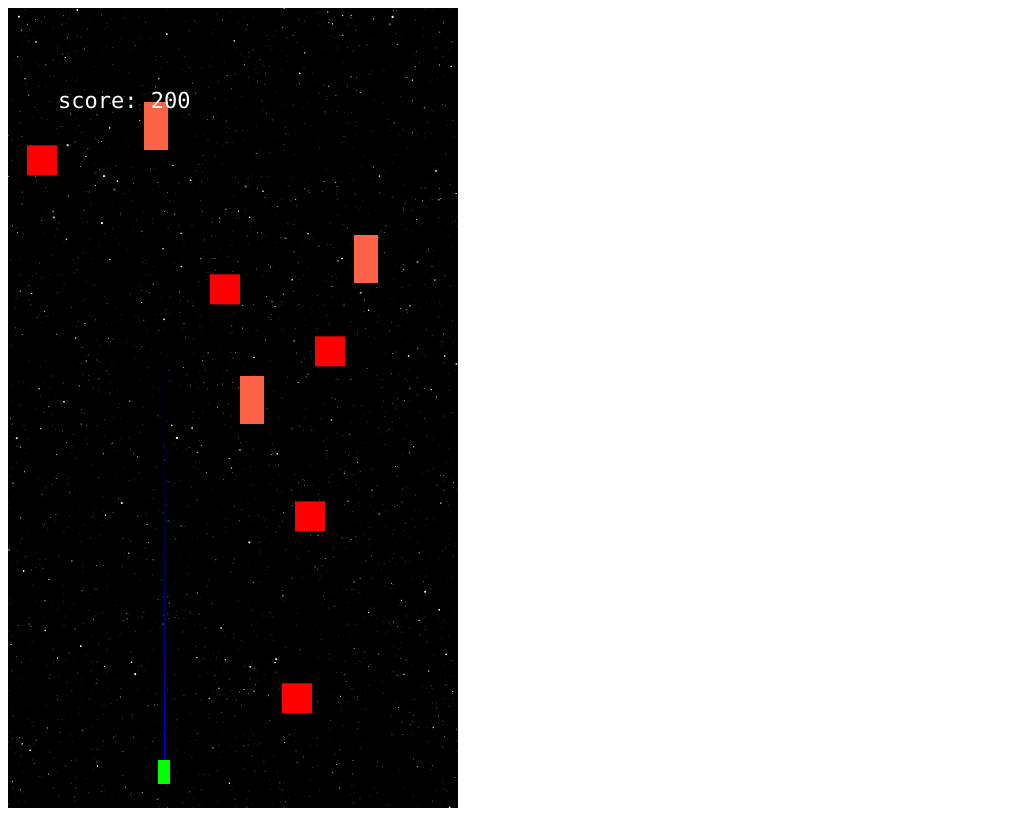
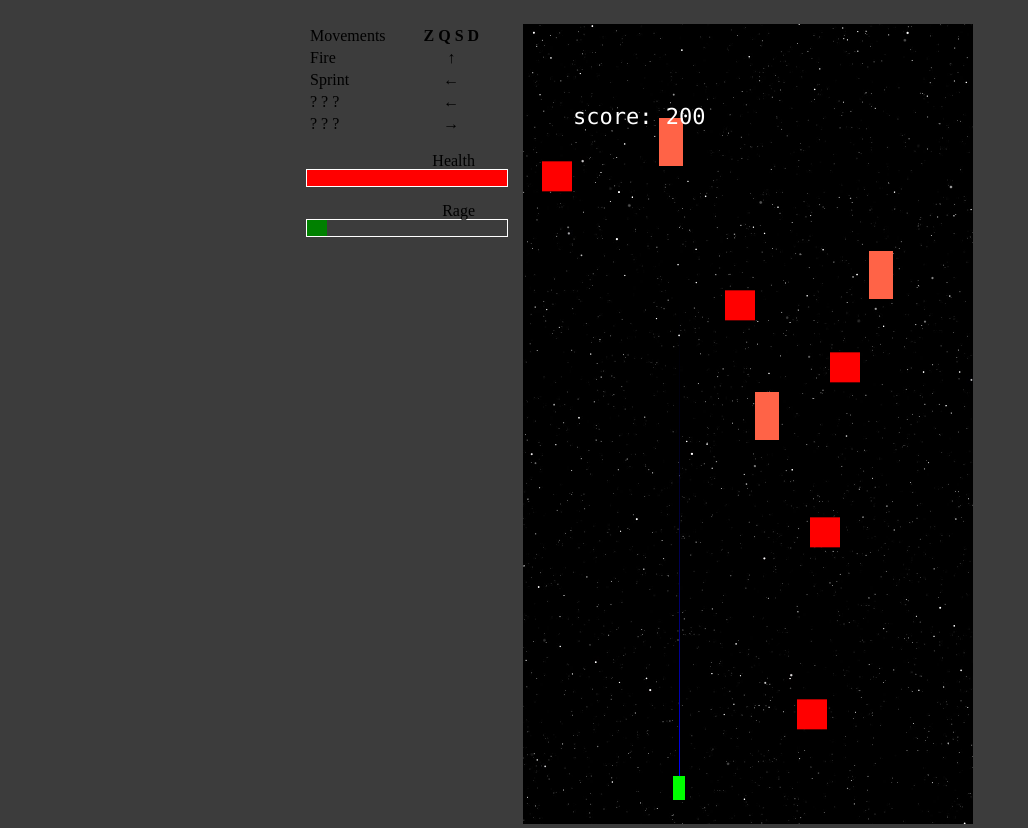
Before and after one commit to Falzen/spinv, a plain HTML site: page index.html in a window 1280 px wide. Shown: the whole page, without its empty margins (0-1028 px from the left). Drawn offline with Linux system fonts and the light colour scheme.

Commit message:
Instructions + debut health and rage

```diff
--- a/css/style.css
+++ b/css/style.css
@@ -1,5 +1,74 @@
 
-canvas {
-	background-image: url('../img/bg01.png');
-	background-repeat: repeat;
+
+body {
+	margin: 0;
+	background: #3c3c3c;
 }
+
+#gameContainer{
+    display: flex;
+    flex-flow: row wrap;
+    justify-content: center;
+
+    margin-top: 24px;
+}
+#instructions {
+    color: lightgrey;
+}
+#instructions table#keys {
+	margin: 100px 0 0 auto;
+}
+table#keys td:first-child {
+	padding-right: 35px;
+}
+table#keys td:last-child {
+	text-align: center;
+	font-weight: bold;
+}
+#game {
+	position: relative;
+}
+
+#fog {
+	position: absolute;
+	top: 0;
+	left: 0;
+	width: 100%;
+	height: 100%;
+	background-color: transparent;
+	transition: all 0.5s ease;
+}
+#fog.isHurt {
+	background-color: rgba(255,0,0,0.1);
+    box-shadow: 0 0 15px 6px red inset;
+}
+
+
+#information {
+	padding-right: 16px;
+}
+
+#shipStatus p {
+	margin-bottom: 0;
+	text-align: right;
+	padding-right: 32px;
+}
+#healthBar,
+#rageBar {
+	width: 200px;
+	height: 16px;
+	box-shadow: 0 0 0 1px white;
+}
+
+
+.statAmount {
+	height: 100%;
+}
+#healthAmount.statAmount {
+	width: 100%;
+	background-color: red;
+}
+#rageAmount.statAmount {
+	width: 10%;
+	background-color: green;
+}
--- a/index.html
+++ b/index.html
@@ -6,7 +6,58 @@
 	<link rel="stylesheet" href="css/style.css">
 </head>
 <body>
+<div id="mainContainer">
+	<div id="gameContainer">
+		<section id="information">
+			<table id="keys">
+				<tr>
+					<td>
+						Movements
+					</td>
+					<td>
+						Z&nbsp;Q&nbsp;S&nbsp;D
+					</td>
+				</tr>
 
+				<tr>
+					<td>Fire</td>
+					<td>↑</td>
+				</tr>
+
+				<tr>
+					<td>Sprint</td>
+					<td>←</td>
+				</tr>
+
+				<tr>
+					<td>? ? ?</td>
+					<td>←</td>
+				</tr>
+
+				<tr>
+					<td>? ? ?</td>
+					<td>→</td>
+				</tr>
+			</table>
+
+			<div id="shipStatus">
+				<p>Health</p>
+				<div id="healthBar">
+					<div class="statAmount" id="healthAmount"></div>
+				</div>
+				<p>Rage</p>
+				<div id="rageBar">
+					<div class="statAmount" id="rageAmount"></div>
+				</div>
+			</div>
+
+
+		</section>
+		<section id="game">
+			<div id="fog" class=""></div>
+		</section>
+	</div>
+</div>
 
 <!-- jquery -->
 <script	src="js/utils/jquery.js"></script>
--- a/js/main.js
+++ b/js/main.js
@@ -10,7 +10,7 @@
  *
  */
  function keyPush(evt) {
-	console.log(evt.keyCode);
+	//console.log(evt.keyCode);
     switch(evt.keyCode) {
         // NUMPAD 0
         case 96:
@@ -127,6 +127,15 @@
 		speedUpPlayer();
 	} else if(pl.wasSpeedingUp == true) {
 		speedDownPlayer();
+	}
+
+	if(
+		dirs.arrowDown
+		&& pl.isRageAvailable == true
+	) {
+		pl.isRageAvailable = false;
+		resetRage();
+		alert('bim');
 	}
 }
 
@@ -428,6 +437,21 @@ function drawPlayer() {
 
     }
 
+var domRageAmount = document.getElementById('rageAmount');
+    function upRage(amount) {
+    	if(amount == null) amount = 35;
+    	let currentRageWidth = 1*(getComputedStyle(domRageAmount).width.split('px')[0]);
+    	currentRageWidth += amount;
+    	if(currentRageWidth >= fullRageWidth) {
+    		currentRageWidth = fullRageWidth;
+		 	pl.isRageAvailable = true;
+    	}
+    	domRageAmount.style.width = currentRageWidth + 'px';
+    }
+    function resetRage(amount) {
+		domRageAmount.style.width = '0px';
+    }
+
 
 
 
@@ -471,6 +495,7 @@ function drawPlayer() {
     			)
     		) {
     			if(effect == 'hitEntity') {
+    				upRage();
     				settings.score += entity.pts;
     				entities.splice(indw,1);
     				missiles.splice(j,1);
@@ -668,7 +693,7 @@ function drawPlayer() {
         canvas = document.createElement("canvas");
         canvas.width = 450;
         canvas.height = 800;
-        document.body.appendChild(canvas);
+        document.getElementById('game').appendChild(canvas);
         context = canvas.getContext("2d");
         // background init for panning loop
     	bgs.d = new Image(); // down
--- a/js/variables.js
+++ b/js/variables.js
@@ -60,8 +60,12 @@ var isBonusesSpawning = true;
 	sx: 0, // speed x
 	sy: 0, // speed y
 	isSpeedingUp: false,
-	wasSpeedingUp: false
+	wasSpeedingUp: false,
+	isRageAvailable: false
 }
+
+    var fullRageWidth =  1*(getComputedStyle(document.getElementById('rageBar')).width.split('px')[0]);
+
 
 
 
```
